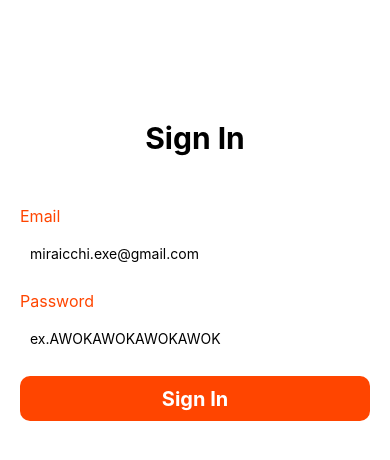
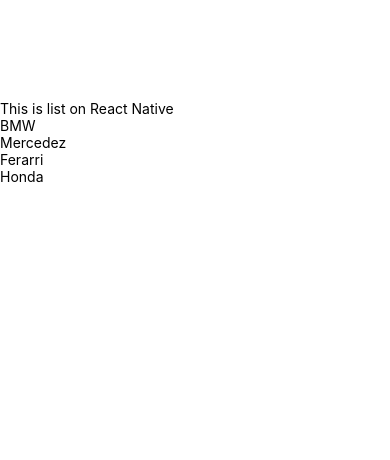
Before and after one commit to adhxabre/rnative-b43-fundamental, a React Native app: screen / in a window 390 px wide. Shown: the top 460 px of the page. Built offline with nearby package versions, Linux system fonts and the light colour scheme.

Commit message:
List Mapping

```diff
--- a/App.js
+++ b/App.js
@@ -1,13 +1,13 @@
 import { StatusBar } from "expo-status-bar";
 import { StyleSheet, Text, View } from "react-native";
 
-import Form from "./src/components/Form";
+import List from "./src/components/List";
 
 export default function App() {
   return (
     <View style={{ marginTop: 100 }}>
       <StatusBar />
-      <Form />
+      <List />
     </View>
   );
 }
--- a/src/components/Form.jsx
+++ /dev/null
@@ -1,74 +0,0 @@
-import React from "react";
-import {
-  View,
-  StyleSheet,
-  Text,
-  TextInput,
-  TouchableOpacity,
-} from "react-native";
-
-export default function Form() {
-  return (
-    <View style={style.container}>
-      <Text style={style.header}>Sign In</Text>
-
-      <Text style={style.textStyle}>Email</Text>
-      <TextInput
-        style={style.textInput}
-        defaultValue="miraicchi.exe@gmail.com"
-      />
-
-      <Text style={style.textStyle}>Password</Text>
-      <TextInput style={style.textInput} defaultValue="ex.AWOKAWOKAWOKAWOK" />
-
-      <TouchableOpacity
-        style={style.button}
-        onPress={() => alert("Mau ngapain lo!")}
-      >
-        <Text style={style.buttonText}>Sign In</Text>
-      </TouchableOpacity>
-    </View>
-  );
-}
-
-const style = StyleSheet.create({
-  container: {
-    display: "flex",
-    padding: 20,
-  },
-  header: {
-    color: "black",
-    fontSize: 30,
-    fontWeight: "bold",
-    textAlign: "center",
-    marginBottom: 50,
-  },
-  button: {
-    backgroundColor: "orangered",
-    height: 45,
-    width: "100%",
-    borderRadius: 10,
-    justifyContent: "center",
-  },
-  buttonText: {
-    color: "#fff",
-    fontWeight: "bold",
-    fontSize: 20,
-    textAlign: "center",
-  },
-  textStyle: {
-    color: "orangered",
-    fontSize: 16,
-    fontWeight: "semibold",
-    marginBottom: 5,
-  },
-  textInput: {
-    height: 45,
-    borderWidth: 1,
-    borderRadius: 5,
-    marginBottom: 15,
-    padding: 10,
-    color: "black",
-    border: "black",
-  },
-});
--- /dev/null
+++ b/src/components/List.jsx
@@ -0,0 +1,16 @@
+import React from "react";
+import { View, Text } from "react-native";
+
+const cars = ["BMW", "Mercedez", "Ferarri", "Honda"];
+
+export default function List() {
+  return (
+    <View>
+      <Text>This is list on React Native</Text>
+
+      {cars.map((car) => (
+        <Text key={car}>{car}</Text>
+      ))}
+    </View>
+  );
+}
```
